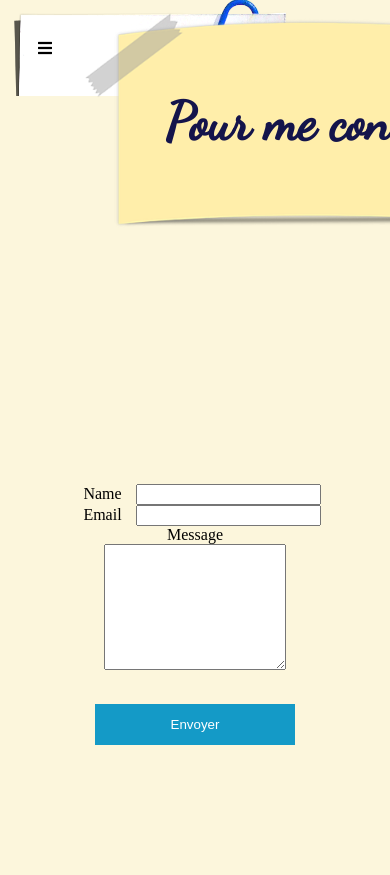
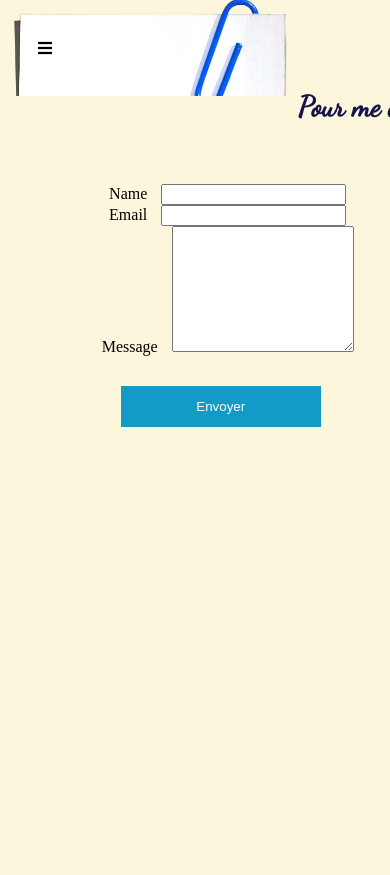
Before and after one commit to sylpi10/pages-feuilletees, a Symfony app: template templates/contact/contact.html.twig in a window 390 px wide; the page is wider, and only the part inside the window is pictured. After the commit the page ends 427 px from the top of that part, so only its background shows below. Run offline with Twig, Linux system fonts and the light colour scheme; the template is opened without the code that fills it, so the values that code supplies are empty; form fields are guessed from the names that the template uses; some libraries are stand-ins or nearby versions.

Commit message:
responsive style

```diff
--- a/public/css/style.css
+++ b/public/css/style.css
@@ -33,17 +33,6 @@ body {
   left: 50%;
   top: -30px; }
 
-@media screen and (max-width: 1200px) {
-  #main-title {
-    position: relative;
-    margin: auto;
-    left: auto;
-    width: 400px;
-    padding: 80px; }
-
-  h2 {
-    width: 100% !important;
-    align-self: center; } }
 hr {
   border-top: solid 1px #ccc;
   border-bottom: none;
@@ -311,4 +300,51 @@ nav {
     width: 80%;
     margin: auto; }
 
+@media screen and (max-width: 1200px) {
+  #main-title {
+    position: relative;
+    margin: auto;
+    left: auto;
+    width: 400px;
+    padding: 80px; }
+
+  h2 {
+    width: 100% !important;
+    align-self: center; }
+
+  .articles-title-list ul {
+    width: 100%; }
+    .articles-title-list ul li {
+      width: 100%;
+      margin-left: -60px; } }
+@media screen and (max-width: 960px) {
+  #main-title {
+    background-image: none;
+    font-size: 1.8rem;
+    margin-bottom: -50px;
+    margin-left: 20%; }
+
+  .poems {
+    width: 100%;
+    margin: 0; }
+
+  .poems-list {
+    background-color: #333; }
+    .poems-list .list {
+      width: 100%; }
+      .poems-list .list ul {
+        width: 100%; }
+        .poems-list .list ul li {
+          width: 100%; } }
+@media screen and (max-width: 600px) {
+  .articles-title-list ul {
+    width: 100%; }
+
+  .wrapper {
+    width: 100%; }
+
+  .form {
+    width: 340px;
+    margin: auto; } }
+
 /*# sourceMappingURL=style.css.map */
--- a/public/css/style.scss
+++ b/public/css/style.scss
@@ -38,19 +38,6 @@ body{
     position: absolute;
     left: 50%;
     top: -30px;
-}
-@media screen and (max-width: 1200px) {
-    #main-title{
-        position: relative;
-        margin: auto;
-        left: auto;
-        width: 400px;
-        padding: 80px;
-    }
-    h2{
-        width: 100% !important;
-        align-self: center;
-    }
 }
 
 
@@ -267,7 +254,6 @@ nav{
     p{
         width: 400px;
         margin: auto;
-
     }
 }
 
@@ -398,3 +384,66 @@ nav{
         margin: auto;
     }
 }
+
+
+@media screen and (max-width: 1200px) {
+    #main-title{
+        position: relative;
+        margin: auto;
+        left: auto;
+        width: 400px;
+        padding: 80px;
+    }
+    h2{
+        width: 100% !important;
+        align-self: center;
+    }
+    .articles-title-list{
+        ul{
+            width: 100%;
+            li{
+                width: 100%;
+                margin-left: -60px;
+            }
+        }
+    }
+}
+
+@media screen and (max-width: 960px) {
+    #main-title{
+        background-image: none;
+        font-size: 1.8rem;
+        margin-bottom: -50px;
+        margin-left: 20%;
+    }
+    .poems{
+        width: 100%;
+        margin: 0;
+    }
+    .poems-list{
+        background-color: #333;
+        .list{
+            width: 100%;
+            ul{
+                width: 100%;
+
+                li{
+                    width: 100%;
+                }
+            }
+        }
+    }
+}
+
+@media screen and (max-width: 600px) {
+    .articles-title-list ul{
+        width: 100%;
+    }
+    .wrapper{
+        width: 100%;
+    }
+    .form{
+        width: 340px;
+        margin: auto;
+    }
+}
--- a/templates/base.html.twig
+++ b/templates/base.html.twig
@@ -5,15 +5,9 @@
         <title>{% block title %}Pages Feuilletées{% endblock %}</title>
         <link rel="stylesheet" href="https://use.fontawesome.com/releases/v5.6.3/css/all.css">
         <link href="https://fonts.googleapis.com/css2?family=Dancing+Script&display=swap" rel="stylesheet">
-        {# <link rel="stylesheet" href="https://stackpath.bootstrapcdn.com/bootstrap/4.5.2/css/bootstrap.min.css" integrity="sha384-JcKb8q3iqJ61gNV9KGb8thSsNjpSL0n8PARn9HuZOnIxN0hoP+VmmDGMN5t9UJ0Z" crossorigin="anonymous"> #}
         <link rel="stylesheet" href="{{asset('css/style.css')}}">
         <link href="https://fonts.googleapis.com/css2?family=Raleway:wght@500&display=swap" rel="stylesheet">
-        <script src="https://cdn.tiny.cloud/1/no-api-key/tinymce/5/tinymce.min.js" referrerpolicy="origin"></script>
-    <script>
-      tinymce.init({
-        selector: '#mytextarea'
-      });
-    </script>
+
         {% block stylesheets %}{% endblock %}
     </head>
     <body>
--- a/templates/contact/contact.html.twig
+++ b/templates/contact/contact.html.twig
@@ -15,17 +15,6 @@
         {% endfor %}
       </div>
 
-    {# <form action="">
-        <label for="Nom">Votre Nom</label>
-        <input type="text" name="" placeholder="Nom" id="nom">
-        <label for="Nom">Votre Email</label>
-        <input type="email" name="" placeholder="Email" id="nom">
-        <label for="Message">Votre Message</label>
-        <textarea name="" id="" cols="30" rows="10" placeholder="Message"></textarea>
-        {# <textarea id="mytextarea">Hello, World!</textarea> #}
-        {# <button type="submit">Envoyer</button> #}
-    {# </form>  #}
-
     {{form_start(form)}}
             {{form_row(form.name)}}
             {{form_row(form.email)}}
--- a/templates/global/index.html.twig
+++ b/templates/global/index.html.twig
@@ -8,12 +8,6 @@
 
 
 <main class="wrapper">
-
-    <div class="index-notif">
-        {% for msg in app.flashes('success') %}
-          <p class="alert-success"><i class="fa fas-check"></i> {{msg}}</p>
-        {% endfor %}
-      </div>
 
     <h2 id="home-title">Je vous invite à feuilleter avec moi</h2>
 
--- a/templates/global/pages.html.twig
+++ b/templates/global/pages.html.twig
@@ -14,7 +14,6 @@
             En notes, les commentaires 2010.
        </h2>
         <ul>
-
             {% for article in articles %}
             <li><a href="{{path('page-detail', {'id' : article.id})}}">
                 <img src="{{asset('images/arrow.png')}}" width="40" alt="Flèche">
```
Also changed, not shown: 1 other file.
